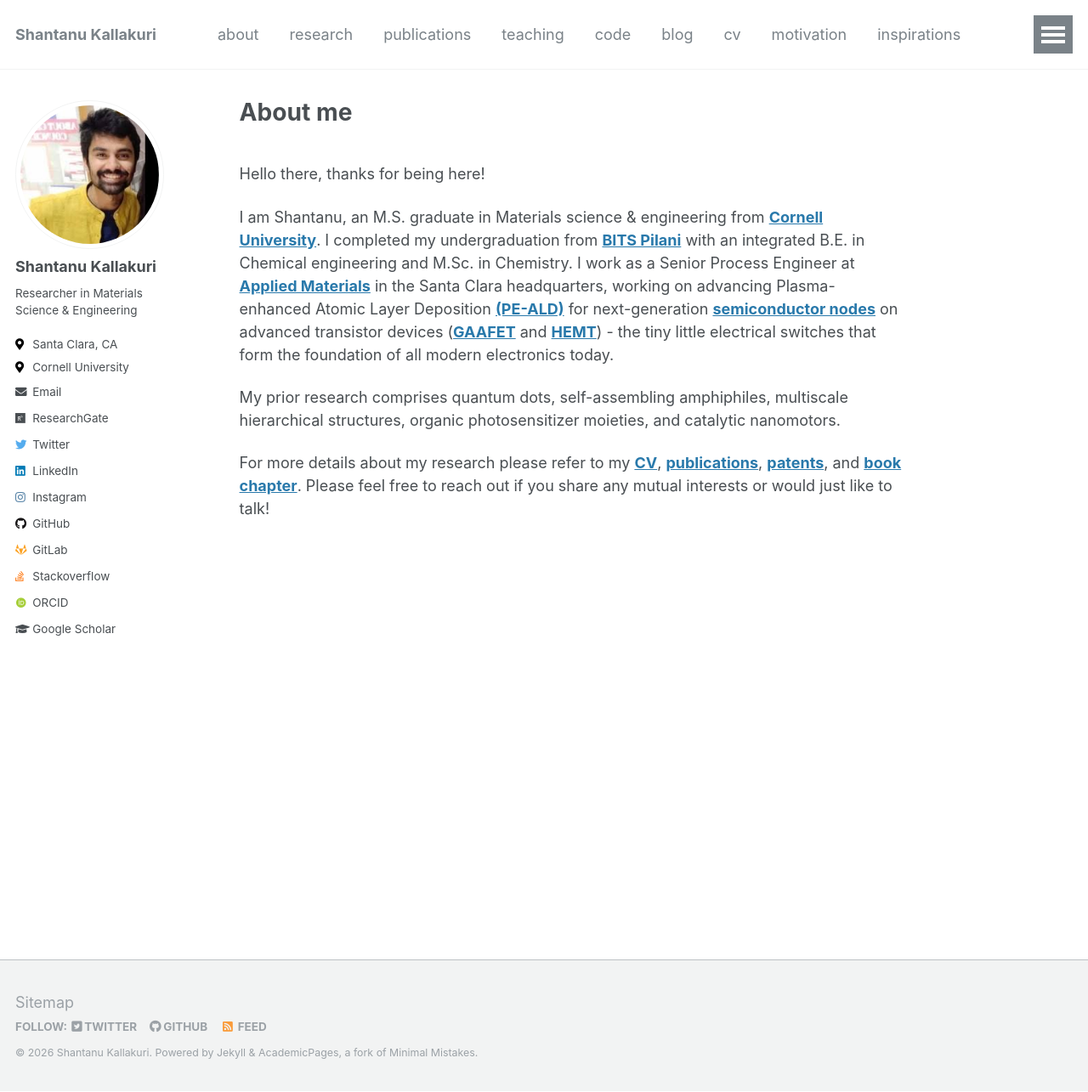
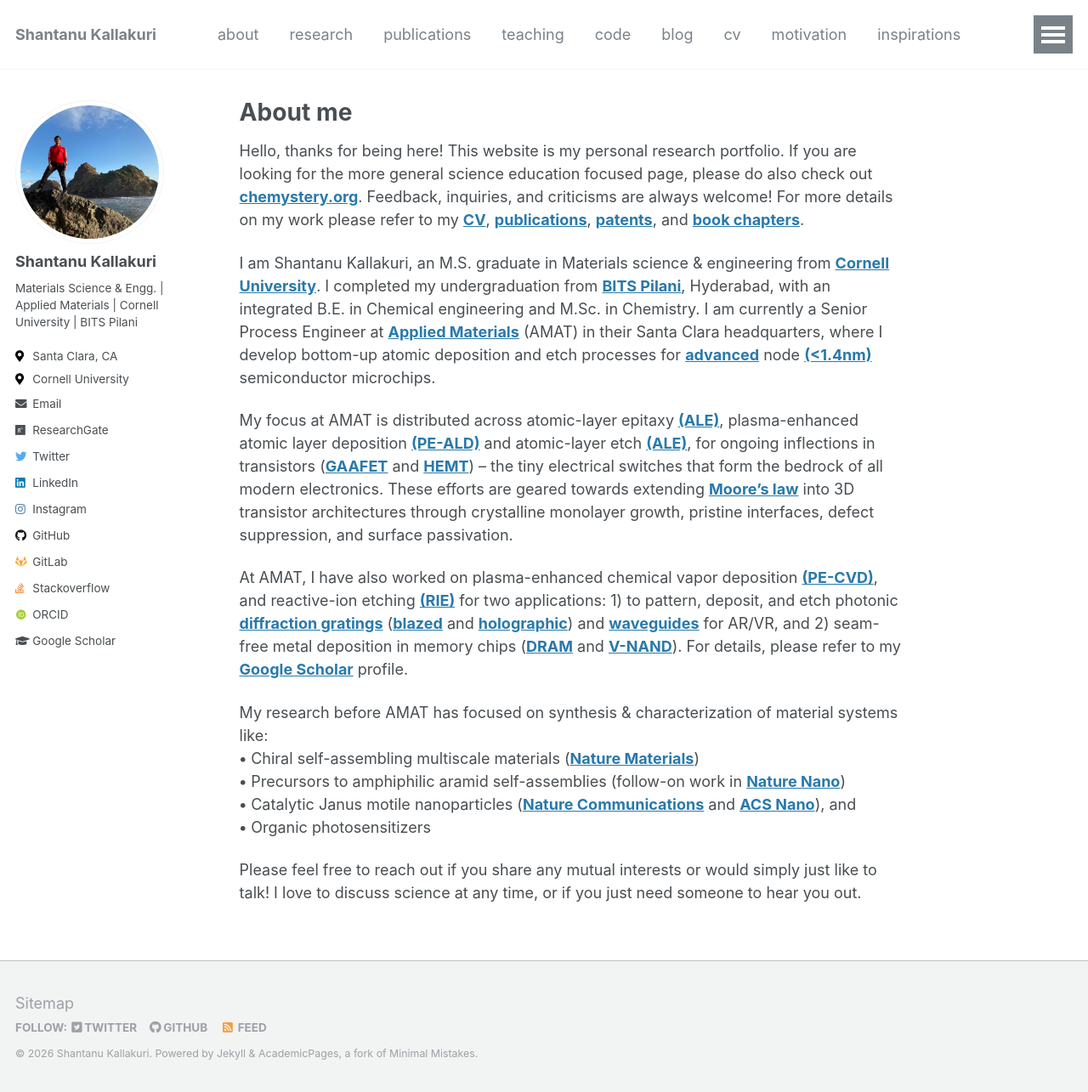
Before and after one commit to shantanukallakuri/research, a Jekyll site: the page built from _pages/about.md, in a window 1280 px wide and 1285 px high. Shown: the whole window at 85% size. Built offline with Jekyll 4.4.1, drawn with Linux system fonts in a browser that asks for light colours; some web fonts are replaced.

Commit message:
2026.03.09 - Revamped page

```diff
--- a/Gemfile
+++ b/Gemfile
@@ -27,4 +27,5 @@ group :jekyll_plugins do
   gem 'tzinfo', '~> 1.2'
   gem 'tzinfo-data', platforms: [:windows]
   gem 'bigdecimal'
+  gem 'fiddle'
 end
--- a/_config.yml
+++ b/_config.yml
@@ -64,7 +64,7 @@ facebook:
   username               :
   app_id                 :
   publisher              :
-og_image                 : profile.png # Open Graph/Twitter default site image
+og_image                 : profile.jpg # Open Graph/Twitter default site image
 # For specifying social profiles
 # - https://developers.google.com/structured-data/customize/social-profiles
 social:
@@ -85,8 +85,8 @@ analytics:
 # Site Author
 author:
   name             : "Shantanu Kallakuri"
-  avatar           : "profile.png"
-  bio              : "Researcher in Materials Science & Engineering"
+  avatar           : "profile.jpg"
+  bio              : "Materials Science & Engg. | Applied Materials | Cornell University | BITS Pilani"
   location         : "Santa Clara, CA"
   employer         : "Cornell University"
   pubmed           :
--- a/_pages/about.md
+++ b/_pages/about.md
@@ -8,11 +8,14 @@ redirect_from:
   - /about/
   - /about.html
 ---
-<br/>
-Hello there, thanks for being here!<br/>
+Hello, thanks for being here! This website is my personal research portfolio. If you are looking for the more general science education focused page, please do also check out <b>[chemystery.org](https://chemystery.org)</b>. Feedback, inquiries, and criticisms are always welcome! For more details on my work please refer to my <a href="https://drive.google.com/file/d/1yLjLC1fJG19sDglDySFTeqL23UA6moK7/view" title="CV" target="_blank"><b>CV</b></a>, <b>[publications](https://scholar.google.com/citations?user=sQuyU90AAAAJ&hl=en)</b>, <b>[patents](https://patents.google.com/?inventor=shantanu+kallakuri&oq=shantanu+kallakuri)</b>, and <b>[book chapters](https://www.appleacademicpress.com/functionalized-engineering-materials-and-their-applications-/9781771885232)</b>.
 
-I am Shantanu, an M.S. graduate in Materials science & engineering from <b>[Cornell University](https://en.wikipedia.org/wiki/Cornell_University)</b>. I completed my undergraduation from <b>[BITS Pilani](https://en.wikipedia.org/wiki/BITS_Pilani)</b> with an integrated B.E. in Chemical engineering and M.Sc. in Chemistry. I work as a Senior Process Engineer at <b>[Applied Materials](https://en.wikipedia.org/wiki/Applied_Materials)</b> in the Santa Clara headquarters, working on advancing Plasma-enhanced Atomic Layer Deposition <b>[(PE-ALD)](https://en.wikipedia.org/wiki/Atomic_layer_deposition)</b> for next-generation <b>[semiconductor nodes](https://en.wikipedia.org/wiki/List_of_semiconductor_scale_examples)</b> on advanced transistor devices (<b>[GAAFET](https://en.wikipedia.org/wiki/Multigate_device)</b> and <b>[HEMT](https://en.wikipedia.org/wiki/High-electron-mobility_transistor)</b>) - the tiny little electrical switches that form the foundation of all modern electronics today.
+I am Shantanu Kallakuri, an M.S. graduate in Materials science & engineering from <b>[Cornell University](https://en.wikipedia.org/wiki/Cornell_University)</b>. I completed my undergraduation from <b>[BITS Pilani](https://en.wikipedia.org/wiki/BITS_Pilani)</b>, Hyderabad, with an integrated B.E. in Chemical engineering and M.Sc. in Chemistry. I am currently a Senior Process Engineer at <b>[Applied Materials](https://en.wikipedia.org/wiki/Applied_Materials)</b> (AMAT) in their Santa Clara headquarters, where I develop bottom-up atomic deposition and etch processes for <b>[advanced](https://en.wikipedia.org/wiki/List_of_semiconductor_scale_examples)</b> node <b>[(<1.4nm)](https://markets.financialcontent.com/wral/article/tokenring-2026-1-13-the-angstrom-frontier-tsmc-and-intel-reveal-14nm-roadmaps-to-power-the-next-decade-of-ai)</b> semiconductor microchips.
 
-My prior research comprises quantum dots, self-assembling amphiphiles, multiscale hierarchical structures, organic photosensitizer moieties, and catalytic nanomotors.
+My focus at AMAT is distributed across atomic-layer epitaxy <b>[(ALE)](https://en.wikipedia.org/wiki/Atomic_layer_epitaxy)</b>, plasma-enhanced atomic layer deposition <b>[(PE-ALD)](https://en.wikipedia.org/wiki/Atomic_layer_deposition)</b> and atomic-layer etch <b>[(ALE)](https://en.wikipedia.org/wiki/Atomic_layer_etching)</b>, for ongoing inflections in transistors (<b>[GAAFET](https://en.wikipedia.org/wiki/Multigate_device)</b> and <b>[HEMT](https://en.wikipedia.org/wiki/High-electron-mobility_transistor)</b>) -- the tiny electrical switches that form the bedrock of all modern electronics. These efforts are geared towards extending <b>[Moore's law](https://en.wikipedia.org/wiki/Moore%27s_law)</b> into 3D transistor architectures through crystalline monolayer growth, pristine interfaces, defect suppression, and surface passivation.
 
-For more details about my research please refer to my <a href="https://drive.google.com/file/d/1yLjLC1fJG19sDglDySFTeqL23UA6moK7/view" title="CV" target="_blank"><b>CV</b></a>, <b>[publications](https://scholar.google.com/citations?user=sQuyU90AAAAJ&hl=en)</b>, <b>[patents](https://patents.google.com/?inventor=shantanu+kallakuri&oq=shantanu+kallakuri)</b>, and <b>[book chapter](https://www.appleacademicpress.com/functionalized-engineering-materials-and-their-applications-/9781771885232)</b>. Please feel free to reach out if you share any mutual interests or would just like to talk!
+At AMAT, I have also worked on plasma-enhanced chemical vapor deposition <b>[(PE-CVD)](https://en.wikipedia.org/wiki/Plasma-enhanced_chemical_vapor_deposition)</b>, and reactive-ion etching <b>[(RIE)](https://en.wikipedia.org/wiki/Reactive-ion_etching)</b> for two applications: 1) to pattern, deposit, and etch photonic <b>[diffraction gratings](https://www.rp-photonics.com/diffraction_gratings.html)</b> (<b>[blazed](https://en.wikipedia.org/wiki/Blazed_grating)</b> and <b>[holographic](https://en.wikipedia.org/wiki/Holographic_grating)</b>) and <b>[waveguides](https://www.rp-photonics.com/waveguides.html)</b> for AR/VR, and 2) seam-free metal deposition in memory chips (<b>[DRAM](https://en.wikipedia.org/wiki/Dynamic_random-access_memory)</b> and <b>[V-NAND](https://en.wikipedia.org/wiki/Flash_memory#Vertical_NAND)</b>). For details, please refer to my <b>[Google Scholar](https://scholar.google.com/citations?user=sQuyU90AAAAJ&hl=en)</b> profile.
+
+My research before AMAT has focused on synthesis & characterization of material systems like:<br>**•** Chiral self-assembling multiscale materials (<b>[Nature Materials](https://www.nature.com/articles/s41563-022-01223-3)</b>)<br>**•** Precursors to amphiphilic aramid self-assemblies (follow-on work in <b>[Nature Nano](https://www.nature.com/articles/s41565-020-00840-w)</b>)<br>**•** Catalytic Janus motile nanoparticles (<b>[Nature Communications](https://www.nature.com/articles/s41467-018-06727-8)</b> and <b>[ACS Nano](https://pubs.acs.org/doi/abs/10.1021/acsnano.8b01515)</b>), and<br>**•** Organic photosensitizers
+
+Please feel free to reach out if you share any mutual interests or would simply just like to talk! I love to discuss science at any time, or if you just need someone to hear you out.
```
Also changed, not shown: _pages/research.md (+3 -19 lines), Gemfile.lock, images/profile.jpg (added), images/profile.png (deleted).
